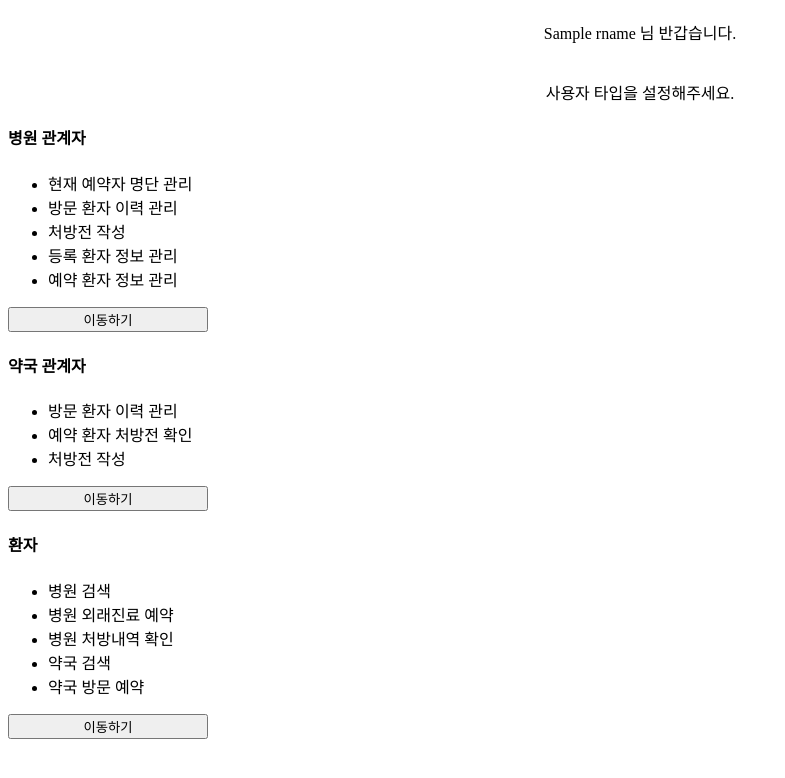
After one commit to jyuunnii/2019_medicalservice, a Python web app: template src/flask/templates/enter.html in a window 1280 px wide. The commit adds this page. Shown: the top 778 px of the page, without its empty margins (0-785 px from the left). Run offline with Jinja, Linux system fonts and the light colour scheme; the template is opened without the code that fills it: most values are stand-ins (such as "Sample title", 1, 10 or a date in 2020).

Commit message:
customer type insert

```diff
--- a/src/flask/detailapi.py
+++ b/src/flask/detailapi.py
@@ -9,7 +9,7 @@ from pypg import helper
 
 
 try:
-    lists = helper.ykiho_list("hos") #table_name
+    lists = helper.ykiho_list("hos") #table_name 필드 하나만 있을 때 error 적음
     result = json.dumps(lists) #string
     a = json.loads(result) #list
 
@@ -41,7 +41,6 @@ try:
                 for a in w_data:
                     try:
                         hospitalSbj = a['dgsbjtCdNm']
-                        hospitalSbjDrTotCnt = a['dgsbjtPrSdrCnt']
 
                         subjects.append(hospitalSbj)
 
@@ -59,7 +58,7 @@ try:
 
             #진료과목 1과목
             elif type(w_data) is dict:
-                print("진료과목 1개")
+                #print("진료과목 1개")
                 try:
                     hospitalSbj = w_data.get('dgsbjtCdNm')
                     subjects.append(hospitalSbj)
--- /dev/null
+++ b/src/flask/templates/enter.html
@@ -0,0 +1,56 @@
+<!DOCTYPE html>
+<html lang="en">
+<head>
+    <meta charset="UTF-8">
+    <title>Customer type</title>
+    <style>
+        #header{text-align:center; margin-top:20px;}
+        button{width:200px;}
+    </style>
+</head>
+<body>
+    <div id="header">{{rname}} 님 반갑습니다.</br></br></br>사용자 타입을 설정해주세요.</div>
+    <div id="first-div">
+        <h4>병원 관계자</h4>
+        <ul>
+            <li>현재 예약자 명단 관리</li>
+            <li>방문 환자 이력 관리</li>
+            <li>처방전 작성</li>
+            <li>등록 환자 정보 관리</li>
+            <li>예약 환자 정보 관리</li>
+        </ul>
+        <form action="{{url_for('typeh')}}" method="POST">
+            <input type="hidden" value={{rname}} name="name">
+            <button type="submit">이동하기</button>
+        </form>
+    </div>
+
+    <div id="second-div">
+        <h4>약국 관계자</h4>
+        <ul>
+            <li>방문 환자 이력 관리</li>
+            <li>예약 환자 처방전 확인</li>
+            <li>처방전 작성</li>
+        </ul>
+        <form action="{{url_for('typeph')}}" method="POST">
+            <input type="hidden" value={{rname}} name="name">
+            <button type="submit">이동하기</button>
+        </form>
+    </div>
+
+    <div id="thrid-div">
+        <h4>환자</h4>
+        <ul>
+            <li>병원 검색</li>
+            <li>병원 외래진료 예약</li>
+            <li>병원 처방내역 확인</li>
+            <li>약국 검색</li>
+            <li>약국 방문 예약</li>
+        </ul>
+        <form action="{{url_for('typept')}}" method="POST">
+            <input type="hidden" value={{rname}} name="name">
+            <button type="submit">이동하기</button>
+        </form>
+    </div>
+</body>
+</html>
--- a/src/flask/templates/hospital-main.html
+++ b/src/flask/templates/hospital-main.html
@@ -2,7 +2,7 @@
 <html lang="en">
 <head>
     <meta charset="UTF-8">
-    <title>Hospital Administration</title>
+    <title>Hospital Administrator Service</title>
     <script src="https://code.jquery.com/jquery-3.4.1.js"
     integrity="sha256-WpOohJOqMqqyKL9FccASB9O0KwACQJpFTUBLTYOVvVU="
     crossorigin="anonymous"></script>
--- a/src/flask/templates/patient-main.html
+++ b/src/flask/templates/patient-main.html
@@ -2,10 +2,7 @@
 <html lang="en">
 <head>
     <meta charset="UTF-8">
-    <title>Patient Administration</title>
-    <script src="https://code.jquery.com/jquery-3.4.1.js"
-    integrity="sha256-WpOohJOqMqqyKL9FccASB9O0KwACQJpFTUBLTYOVvVU="
-    crossorigin="anonymous"></script>
+    <title>Patient Service</title>
 </head>
 <body>
     This is for patient
--- a/src/flask/templates/pharmacy-main.html
+++ b/src/flask/templates/pharmacy-main.html
@@ -2,7 +2,7 @@
 <html lang="en">
 <head>
     <meta charset="UTF-8">
-    <title>Pharmacy Administration</title>
+    <title>Pharmacy Administrator Service</title>
     <script src="https://code.jquery.com/jquery-3.4.1.js"
     integrity="sha256-WpOohJOqMqqyKL9FccASB9O0KwACQJpFTUBLTYOVvVU="
     crossorigin="anonymous"></script>
```
Also changed, not shown: src/flask/app.py (+39 -1 lines), src/flask/pypg/helper.py (+34 -0 lines), src/flask/templates/login.html (deleted, +0 -13 lines), src/flask/templates/main.html (added, +16 -0 lines).
